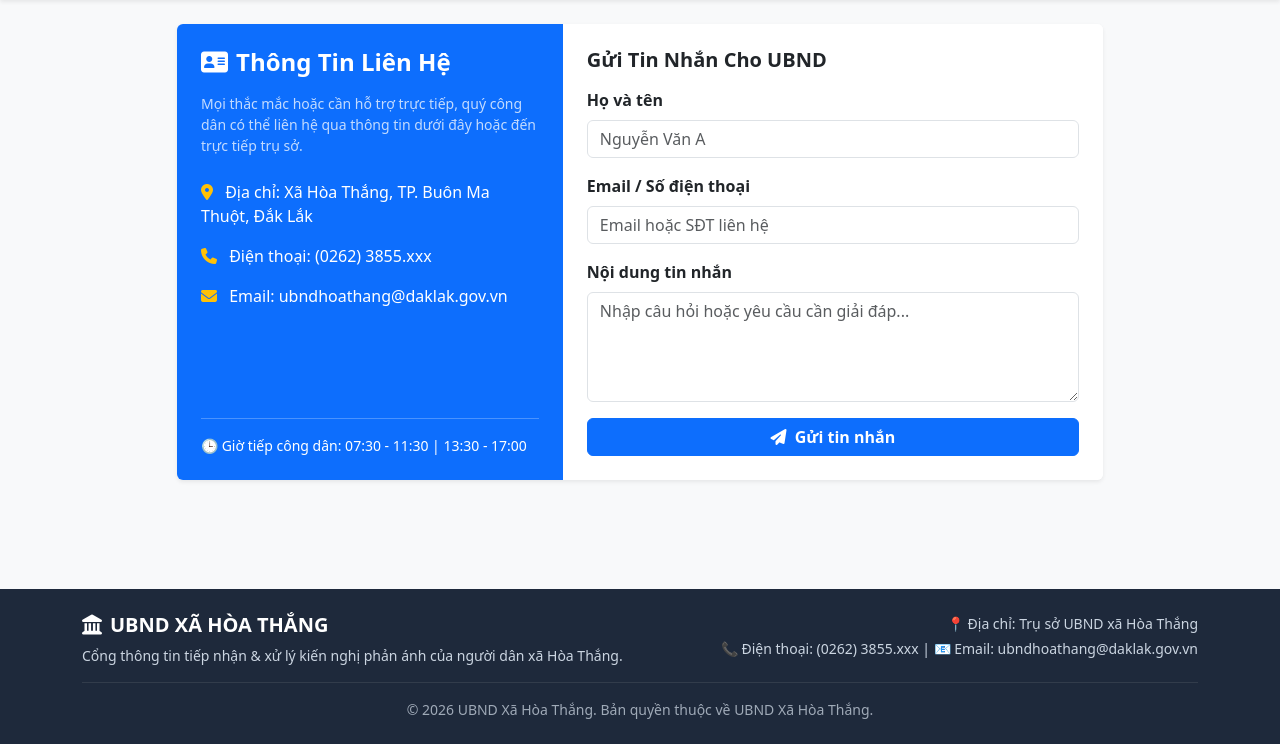
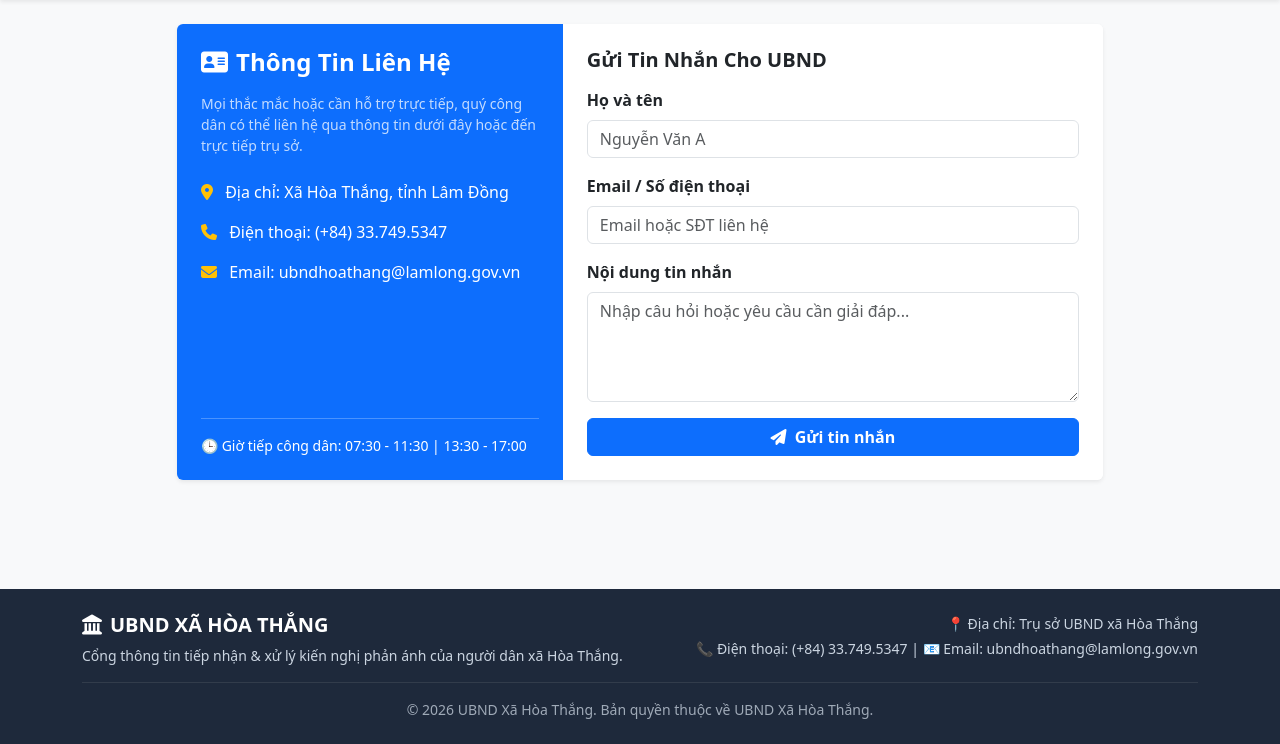
Before and after one commit to hau1401/quanlyphananh_xahoathang, a Flask app: page /contact in a window 1280 px wide. Shown: the part 56-800 px from the top of the page. Run offline with Flask 3, Linux system fonts and the light colour scheme; some libraries are stand-ins or nearby versions.

Commit message:
Cập nhật tính năng mới

```diff
--- a/templates/base.html
+++ b/templates/base.html
@@ -76,7 +76,7 @@
                 </div>
                 <div class="col-md-6 text-md-end">
                     <p class="small mb-1">📍 Địa chỉ: Trụ sở UBND xã Hòa Thắng</p>
-                    <p class="small mb-0">📞 Điện thoại: (0262) 3855.xxx | 📧 Email: ubndhoathang@daklak.gov.vn</p>
+                    <p class="small mb-0">📞 Điện thoại: (+84) 33.749.5347 | 📧 Email: ubndhoathang@lamlong.gov.vn</p>
                 </div>
             </div>
             <hr class="my-3 border-secondary">
--- a/templates/contact.html
+++ b/templates/contact.html
@@ -14,15 +14,15 @@
 
                         <div class="mb-3">
                             <i class="fa-solid fa-location-dot me-2 text-warning"></i>
-                            <span>Địa chỉ: Xã Hòa Thắng, TP. Buôn Ma Thuột, Đắk Lắk</span>
+                            <span>Địa chỉ: Xã Hòa Thắng, tỉnh Lâm Đồng</span>
                         </div>
                         <div class="mb-3">
                             <i class="fa-solid fa-phone me-2 text-warning"></i>
-                            <span>Điện thoại: (0262) 3855.xxx</span>
+                            <span>Điện thoại: (+84) 33.749.5347</span>
                         </div>
                         <div class="mb-3">
                             <i class="fa-solid fa-envelope me-2 text-warning"></i>
-                            <span>Email: ubndhoathang@daklak.gov.vn</span>
+                            <span>Email: ubndhoathang@lamlong.gov.vn</span>
                         </div>
                     </div>
                     <div class="pt-3 border-top border-white border-opacity-25 small">
```
